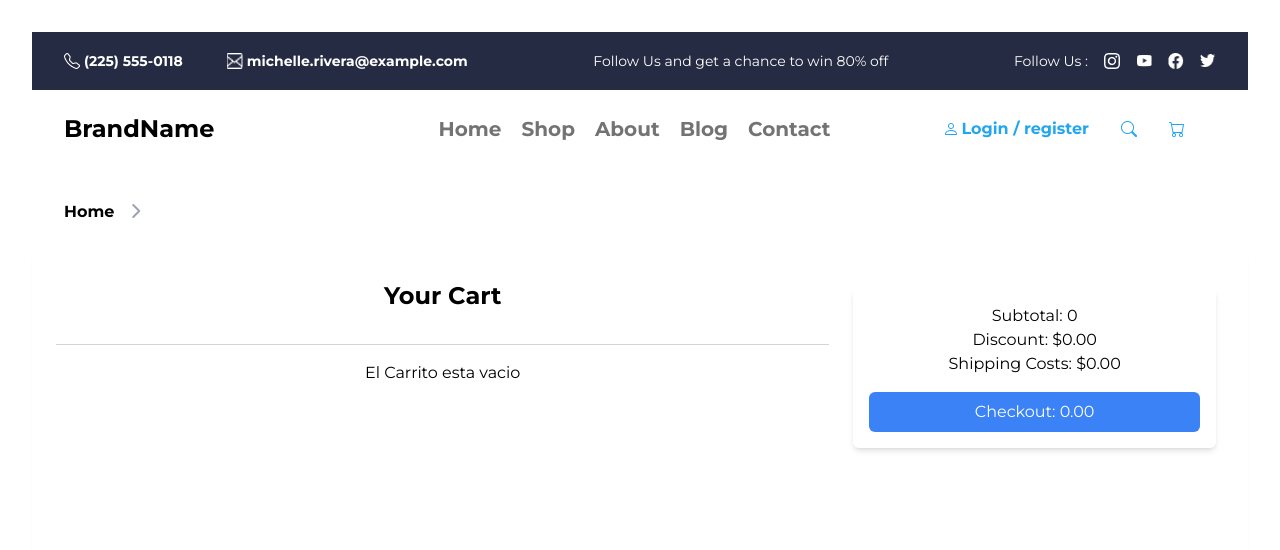
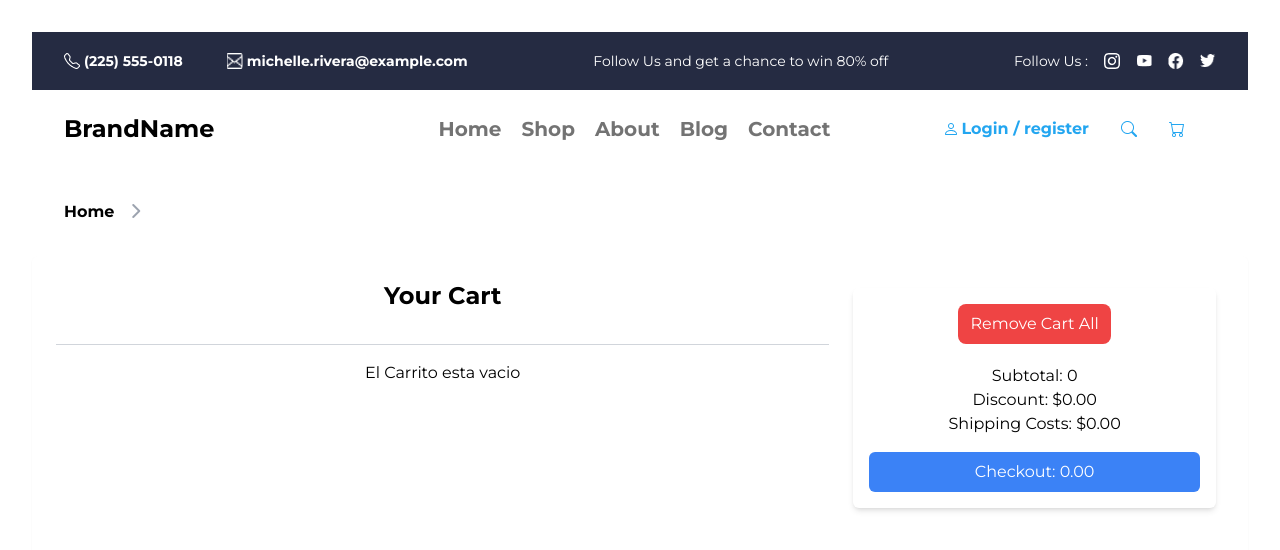
Before and after one commit to No-Country/c14-26-m-java-react, a React (Vite) app in the folder Client/: page /cart in a window 1280 px wide. Shown: the top 550 px of the page. Built offline with nearby package versions, Linux system fonts and the light colour scheme.

Commit message:
add button delete cart

```diff
--- a/Client/src/pages/Cart/Cart.jsx
+++ b/Client/src/pages/Cart/Cart.jsx
@@ -24,6 +24,11 @@ const Cart = () => {
     const mensaje = generarMensajeDeWhatsApp(cart);
     const url = `https://api.whatsapp.com/send?phone=${numeroDeTelefono}&text=${encodeURIComponent(mensaje)}`;
     window.open(url, '_blank');
+  }
+
+  const removeCart = () => {
+    borrarCart()
+    localStorage.removeItem('cart')
   }
 
   const handleAddToCart = () => {
@@ -57,10 +62,10 @@ const Cart = () => {
         axios.post('https://pago-stripe.vercel.app/create-checkout-session', cart)
           .then(res => {
 
-              borrarCart()
-              localStorage.removeItem('cart')
-              navigate('/')
-              window.location.href = `${res.data.url}`
+            borrarCart()
+            localStorage.removeItem('cart')
+            navigate('/')
+            window.location.href = `${res.data.url}`
 
 
           })
@@ -90,7 +95,10 @@ const Cart = () => {
           <div className="flex">
             {/* Información del Producto Seleccionado / izquierda */}
             <div className="w-2/3 p-2">
+
               <h2 className="text-2xl font-bold mb-4 border-b border-gray-300 pb-8">Your Cart</h2>
+
+
 
               {
 
@@ -130,10 +138,12 @@ const Cart = () => {
               }
 
             </div>
+
             {/* Resumen del Carrito / derecha */}
             <div className="w-1/3 p-4 mt-[-4] mx-auto text-center">
 
               <div className="p-4 rounded-md shadow-md">
+                <button onClick={removeCart} className=' bg-red-500 text-white px-3 rounded-lg py-2 mb-5'>Remove Cart All</button>
                 <p>Subtotal: {totalt}</p>
                 <p>Discount: $0.00</p>
                 <p>Shipping Costs: $0.00</p>
```
